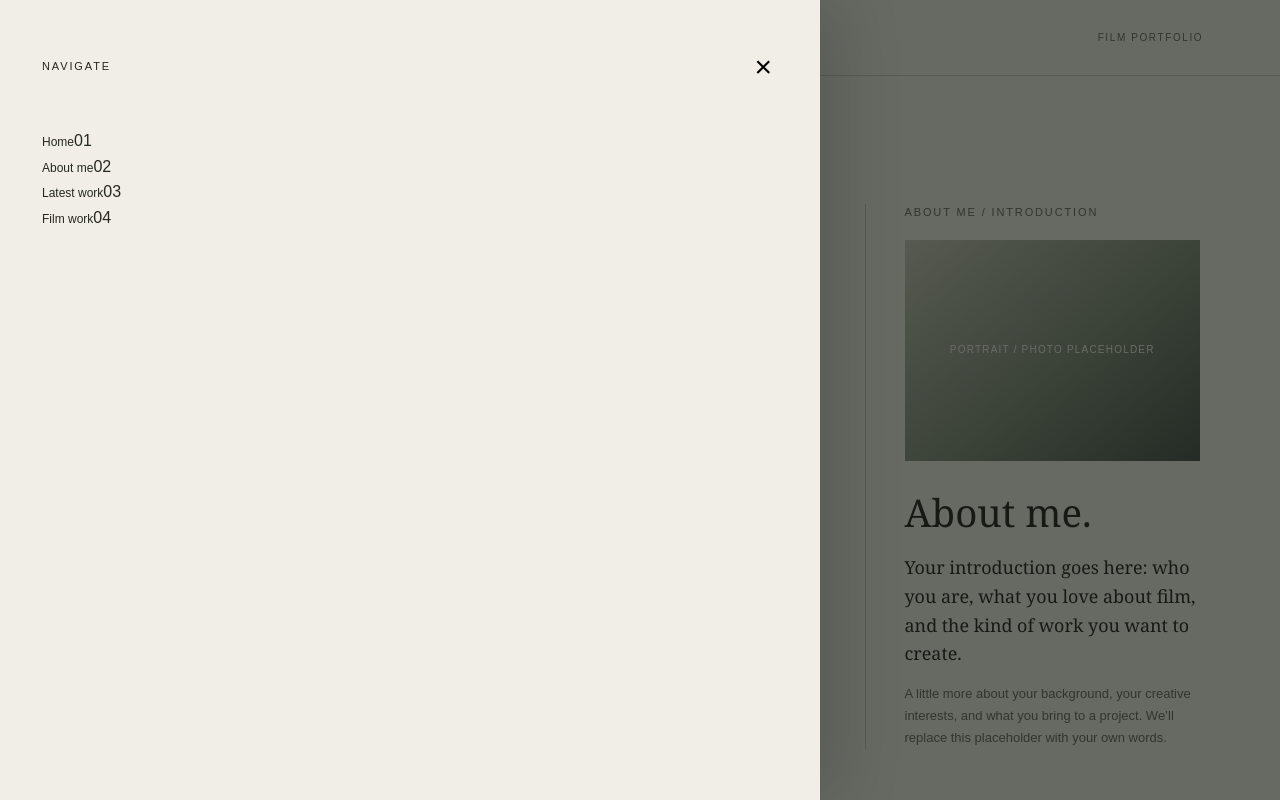
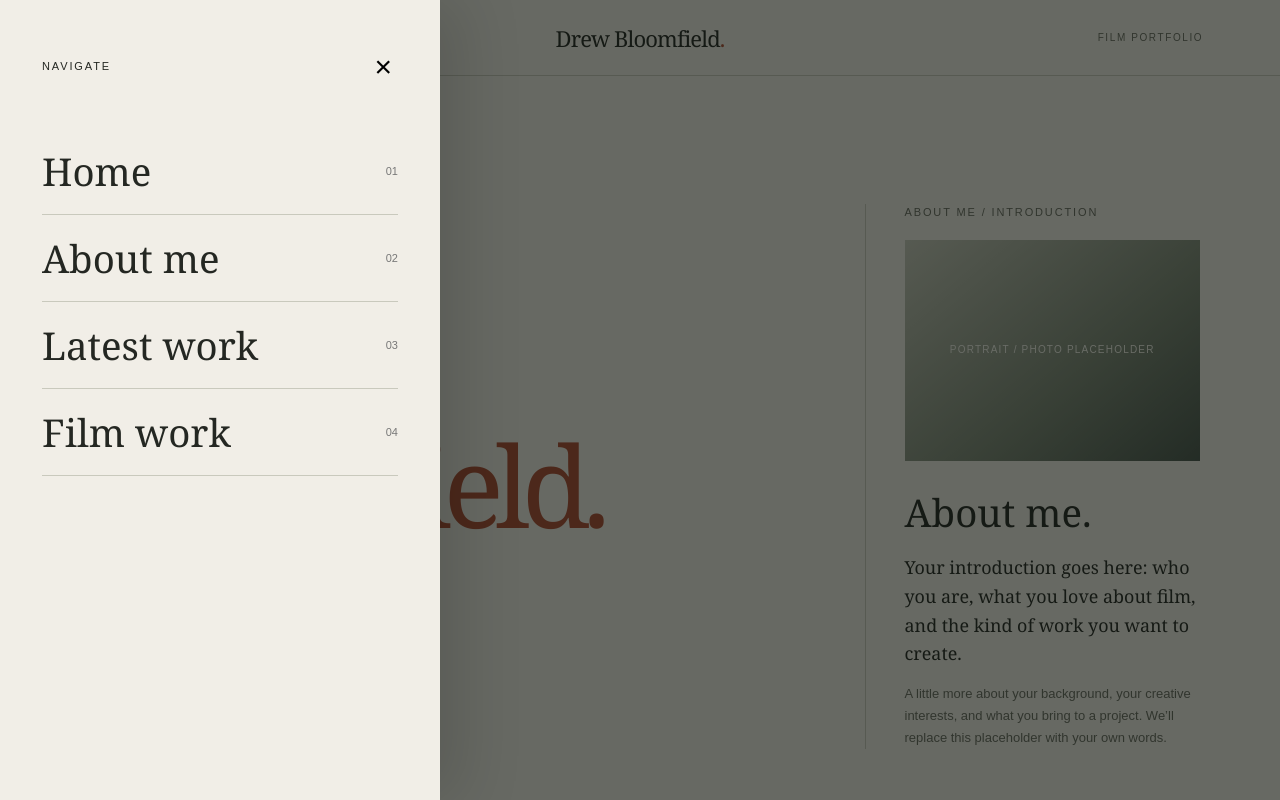
Before and after one commit to DrewSBloomfield/drewsbloomfieldportfolio, a plain HTML site: page index.html in a window 1280 px wide. Both pictures are taken after a click on the button 99 px from the left and 37 px from the top of the page. Shown: the top 800 px of the page. Drawn offline with Linux system fonts and the light colour scheme.

Commit message:
Rebuild menu links as independent vertical rows and refresh stylesheet cache

```diff
--- a/styles.css
+++ b/styles.css
@@ -175,3 +175,38 @@ nav#site-menu.side-menu > a span{
   border-bottom:1px solid var(--line);
 }
 #site-menu.side-menu > a span{float:none !important;margin:0 !important}
+
+/* Isolated menu rows: each link has its own block wrapper. */
+#site-menu .drawer-links{
+  display:block;
+  width:100%;
+  flex:none;
+}
+#site-menu .drawer-row{
+  display:flex;
+  width:100%;
+  align-items:center;
+  justify-content:space-between;
+  gap:16px;
+  padding:20px 0;
+  border-bottom:1px solid var(--line);
+}
+#site-menu .drawer-row > a{
+  display:block;
+  flex:1 1 auto;
+  min-width:0;
+  font:normal clamp(25px,3vw,39px)/1.2 Georgia,serif;
+  text-align:left;
+}
+#site-menu .drawer-row > span{
+  display:block;
+  flex:0 0 auto;
+  font:11px Arial,sans-serif;
+  color:#777;
+}
+#site-menu .drawer-row > a:hover{color:var(--accent)}
+#site-menu.side-menu{
+  display:block !important;
+  width:min(440px,92vw);
+}
+#site-menu .menu-heading{margin-bottom:35px}
```
